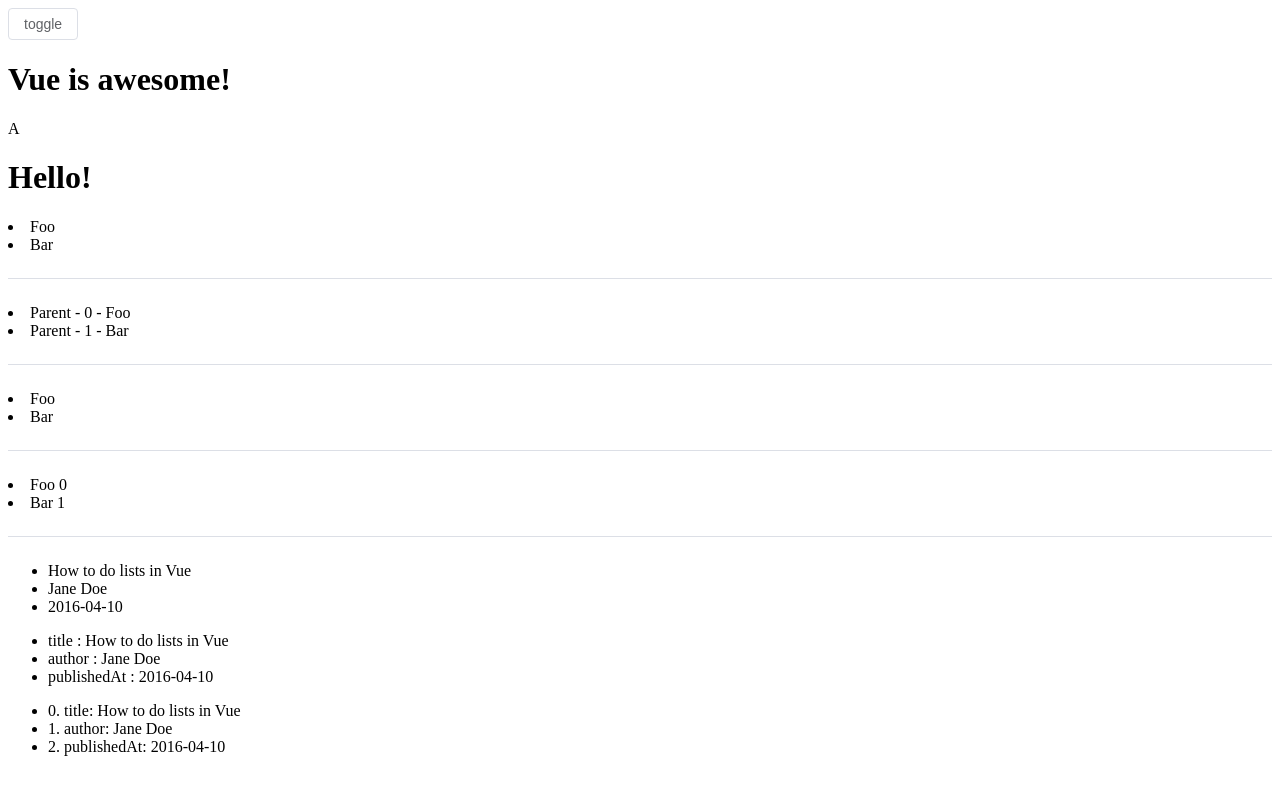
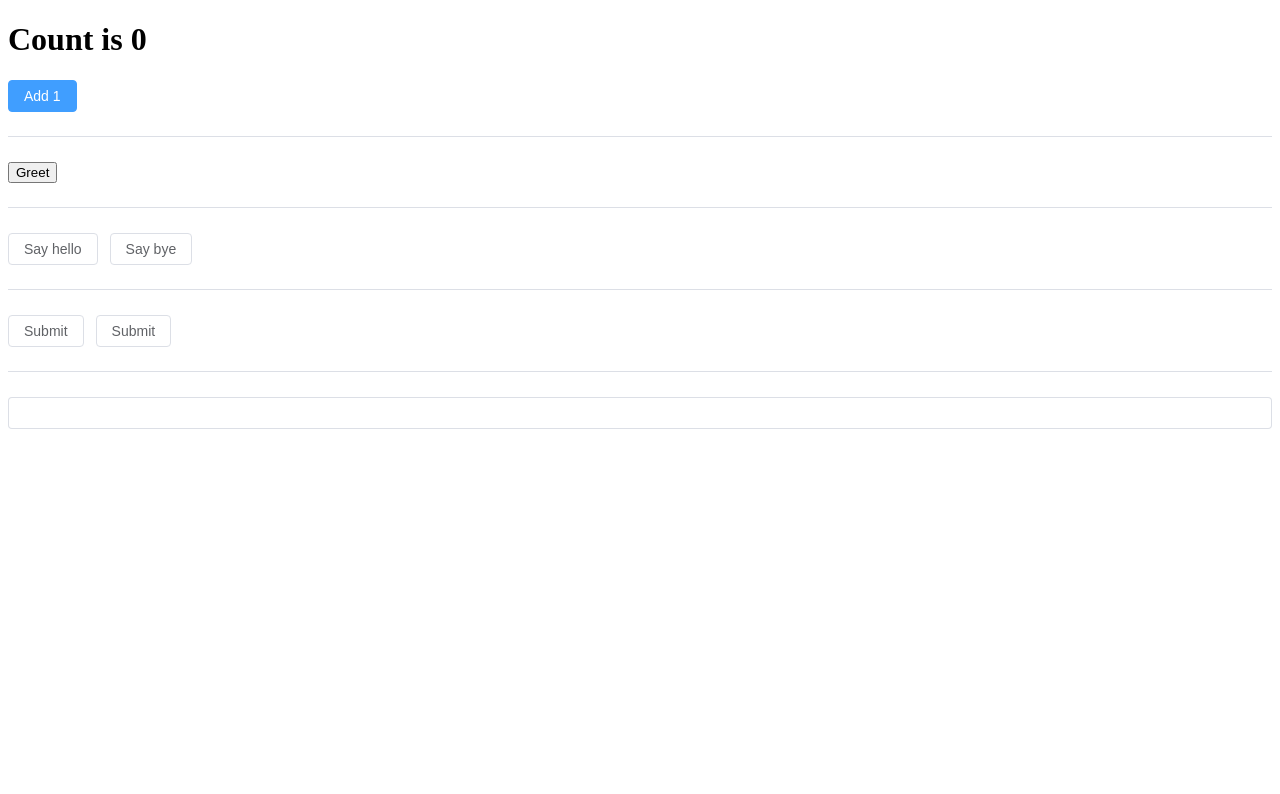
Before and after one commit to xuuuuan/vue-study, a Vue app: page / in a window 1280 px wide. Shown: the top 794 px of the page. Built offline with nearby package versions, Linux system fonts and the light colour scheme.

Commit message:
add: 事件处理

```diff
--- a/src/App.vue
+++ b/src/App.vue
@@ -1,5 +1,5 @@
 <script setup lang="ts">
-import ChapterDemo from '@/chapters/basic/Chapter03.vue';
+import ChapterDemo from '@/chapters/basic/Chapter04.vue';
 </script>
 
 <template>
--- /dev/null
+++ b/src/chapters/basic/Chapter04.vue
@@ -0,0 +1,61 @@
+<!--事件处理-->
+<script setup lang="ts">
+import { ref } from 'vue';
+
+const count = ref(0);
+const name = ref('Vue.js');
+const inputValue = ref('');
+
+function greet(event) {
+  alert(`Hello ${name.value}!`);
+  // `event` 是 DOM 原生事件
+  if (event) {
+    alert(event.target.tagName);
+  }
+}
+
+function say(message) {
+  alert(message);
+}
+
+function warn(message, event) {
+  // 这里可以访问原生事件
+  if (event) {
+    event.preventDefault();
+  }
+  alert(message);
+}
+</script>
+
+<template>
+  <!--1.内联事件处理器 处理简单的场景-->
+  <h1>Count is {{ count }}</h1>
+  <el-button type="primary" @click="count++">Add 1</el-button>
+  <el-divider />
+  <!--2.方法处理器 处理复杂的场景-->
+  <button @click="greet">Greet</button>
+  <el-divider />
+  <!--3.在内联处理器中调用方法-->
+  <el-button @click="say('hello')">Say hello</el-button>
+  <el-button @click="say('bye')">Say bye</el-button>
+  <el-divider />
+  <!--4.在内联事件处理器中访问事件参数-->
+  <!--4.1.使用特殊的 $event 变量 -->
+  <el-button @click="warn('Form cannot be submitted yet.', $event)">
+    Submit
+  </el-button>
+  <!--4.2.使用内联箭头函数 -->
+  <el-button @click="(event) => warn('Form cannot be submitted yet.', event)">
+    Submit
+  </el-button>
+  <el-divider />
+  <!--5.按键修饰符-->
+  <el-input
+    v-model="inputValue"
+    @keyup.enter="console.log(inputValue)"
+  ></el-input>
+  <!--更多的按键修饰符、鼠标修饰符查看官网-->
+  <!--6.事件修饰符https://cn.vuejs.org/guide/essentials/event-handling.html#event-modifiers-->
+</template>
+
+<style scoped></style>
```
